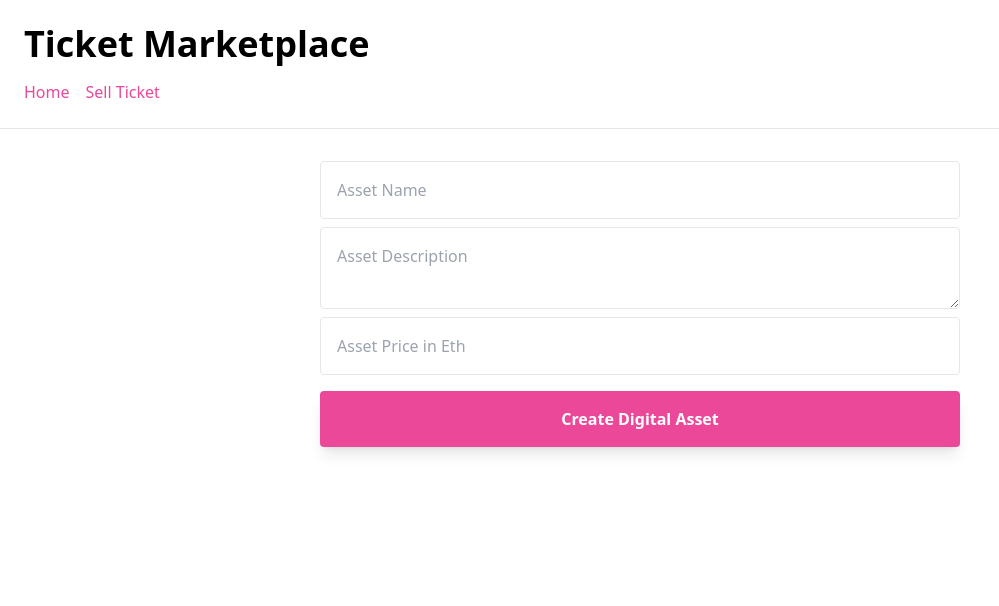
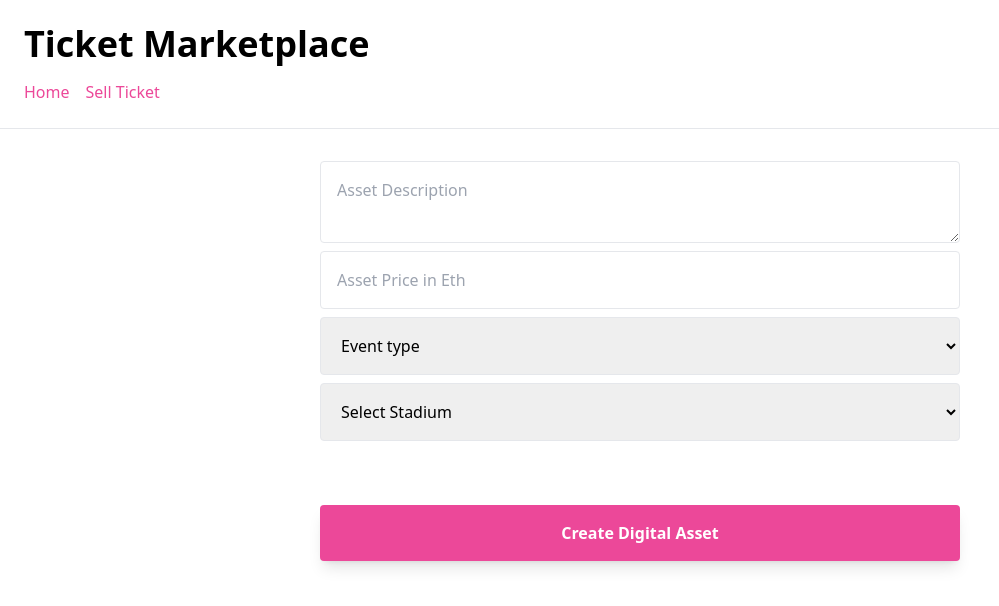
Before and after one commit to EmperorRP/hacknitp-CryptoCoolDudes, a Next.js app: page /sell-ticket in a window 1280 px wide. Shown: the top 606 px of the page, without its empty margins (0-999 px from the left). Built offline with nearby package versions, Linux system fonts and the light colour scheme; what ipfs-http-client would draw is missing.

Commit message:
Updated input with addition of select menu, also made necesarry changes

```diff
--- a/pages/index.js
+++ b/pages/index.js
@@ -27,7 +27,8 @@ export default function Home() {
     const tokenContract = new ethers.Contract(nftaddress, NFT.abi, provider)
     const marketContract = new ethers.Contract(nftmarketaddress, Market.abi, provider)
     const data = await marketContract.fetchTickets()
-
+    const eventTypeArr = ["Sports", "Movie", "Leisure"]
+    const stadiumArr = ["JN Stadium", "Arun Jaitley Stadium"]
     const items = await Promise.all(data.map(async i => {
       const tokenUri = await tokenContract.tokenURI(i.tokenId)
       const meta = await axios.get(tokenUri)
@@ -37,9 +38,10 @@ export default function Home() {
         itemId: i.ticketId.toNumber(),
         seller: i.seller,
         owner: i.owner,
-        image: meta.data.image,
         name: meta.data.name,
         description: meta.data.description,
+        eventType: eventTypeArr[meta.data.eventType-1],
+        stadium: stadiumArr[meta.data.stadium-1],
       }
       return item
     }))
@@ -69,7 +71,17 @@ export default function Home() {
             nfts.map((nft, i) => (
               <div key={i} className="border shadow rounded-xl overflow-hidden">
                 <div className="p-4">
-                  <p style={{ height: '0px' }} className="text-2xl font-semibold">{nft.name}</p>
+                  <p style={{ height: '0px' }} className="text-2xl font-semibold">{nft.description}</p>
+                  <div style={{ height: '20px', overflow: 'hidden' }}>
+                  </div>
+                </div>
+                <div className="p-4">
+                  <p style={{ height: '0px' }} className="text-2xl font-semibold">{nft.eventType}</p>
+                  <div style={{ height: '20px', overflow: 'hidden' }}>
+                  </div>
+                </div>
+                <div className="p-4">
+                  <p style={{ height: '0px' }} className="text-2xl font-semibold">{nft.stadium}</p>
                   <div style={{ height: '20px', overflow: 'hidden' }}>
                   </div>
                 </div>
--- a/pages/sell-ticket.js
+++ b/pages/sell-ticket.js
@@ -1,77 +1,80 @@
-import { useState } from 'react'
-import { ethers } from 'ethers'
-import { create as ipfsHttpClient } from 'ipfs-http-client'
-import { useRouter } from 'next/router'
-import Web3Modal from 'web3modal'
+import { useState } from "react";
+import { ethers } from "ethers";
+import { create as ipfsHttpClient } from "ipfs-http-client";
+import { useRouter } from "next/router";
+import Web3Modal from "web3modal";
 
-const client = ipfsHttpClient('https://ipfs.infura.io:5001/api/v0')
+const client = ipfsHttpClient("https://ipfs.infura.io:5001/api/v0");
 
-import {
-  nftaddress, nftmarketaddress
-} from '../config'
+import { nftaddress, nftmarketaddress } from "../config";
 
-import NFT from '../artifacts/contracts/NFT.sol/NFT.json'
-import Market from '../artifacts/contracts/TicketMarket.sol/TicketMarket.json'
+import NFT from "../artifacts/contracts/NFT.sol/NFT.json";
+import Market from "../artifacts/contracts/TicketMarket.sol/TicketMarket.json";
 
 export default function CreateItem() {
-  const [fileUrl, setFileUrl] = useState(null)
-  const [formInput, updateFormInput] = useState({ price: '', name: '', description: '' })
-  const router = useRouter()
+  const [fileUrl, setFileUrl] = useState(null);
+  const [formInput, updateFormInput] = useState({
+    price: "",
+    description: "",
+    eventType: "",
+    stadium: "",
+  });
+  const router = useRouter();
 
   async function createMarket() {
-    const { name, description, price } = formInput
-    if (!name || !description || !price) return
+    const { description, price, eventType, stadium } = formInput;
+    if (!price || !description || !eventType.match(/^[0-9]+$/) || !stadium.match(/^[0-9]+$/)) return;
     /* first, upload to IPFS */
+    console.log("Yes")
     const data = JSON.stringify({
-      name, description, image: fileUrl
-    })
+      description,
+      eventType,
+      stadium,
+    });
     try {
-      const added = await client.add(data)
-      const url = `https://ipfs.infura.io/ipfs/${added.path}`
+      const added = await client.add(data);
+      const url = `https://ipfs.infura.io/ipfs/${added.path}`;
       /* after file is uploaded to IPFS, pass the URL to save it on Polygon */
-      createSale(url)
+      createSale(url);
     } catch (error) {
-      console.log('Error uploading file: ', error)
+      console.log("Error uploading file: ", error);
     }
   }
 
   async function createSale(url) {
-    const web3Modal = new Web3Modal()
-    const connection = await web3Modal.connect()
-    const provider = new ethers.providers.Web3Provider(connection)
-    const signer = provider.getSigner()
+    const web3Modal = new Web3Modal();
+    const connection = await web3Modal.connect();
+    const provider = new ethers.providers.Web3Provider(connection);
+    const signer = provider.getSigner();
 
     /* next, create the item */
-    let contract = new ethers.Contract(nftaddress, NFT.abi, signer)
-    let transaction = await contract.createToken(url)
-    let tx = await transaction.wait()
-    let event = tx.events[0]
-    let value = event.args[2]
-    let tokenId = value.toNumber()
+    let contract = new ethers.Contract(nftaddress, NFT.abi, signer);
+    let transaction = await contract.createToken(url);
+    let tx = await transaction.wait();
+    let event = tx.events[0];
+    let value = event.args[2];
+    let tokenId = value.toNumber();
 
-    const price = ethers.utils.parseUnits(formInput.price, 'ether')
+    const price = ethers.utils.parseUnits(formInput.price, "ether");
 
     /* then list the item for sale on the marketplace */
-    contract = new ethers.Contract(nftmarketaddress, Market.abi, signer)
-    let listingPrice = await contract.getListingFee()
-    listingPrice = listingPrice.toString()
+    contract = new ethers.Contract(nftmarketaddress, Market.abi, signer);
+    let listingPrice = await contract.getListingFee();
+    listingPrice = listingPrice.toString();
 
-    transaction = await contract.createMarketItem(nftaddress, price, tokenId, { value: listingPrice })
-    await transaction.wait()
-    router.push('/')
+    transaction = await contract.createMarketItem(nftaddress, price, tokenId, {
+      value: listingPrice,
+    });
+    await transaction.wait();
+    router.push("/");
   }
 
   return (
     <div className="flex justify-center">
       <div className="w-1/2 flex flex-col pb-12">
-        <input
-          placeholder="Asset Name"
-          className="mt-8 border rounded p-4"
-          onChange={e => updateFormInput({ ...formInput, name: e.target.value })}
-        />
         <textarea
           placeholder="Asset Description"
-          className="mt-2 border rounded p-4"
+          className="mt-8 border rounded p-4"
           onChange={e => updateFormInput({ ...formInput, description: e.target.value })}
         />
         <input
@@ -79,10 +82,36 @@ export default function CreateItem() {
           className="mt-2 border rounded p-4"
           onChange={e => updateFormInput({ ...formInput, price: e.target.value })}
         />
-        <button onClick={createMarket} className="font-bold mt-4 bg-pink-500 text-white rounded p-4 shadow-lg">
+        <div class="flex justify-center">
+          <div class="w-full flex flex-col pb-2">
+            <select class="mt-2 border rounded p-4 focus:text-gray-700 focus:bg-white focus:border-blue-600 focus:outline-none"
+            onChange={e => updateFormInput({ ...formInput, eventType: e.target.value })}>
+              <option selected>Event type</option>
+              <option value="1">Sports</option>
+              <option value="2">Movie</option>
+              <option value="3">Leisure</option>
+            </select>
+          </div>
+        </div>
+
+        <div class="flex justify-center">
+          <div class="w-full flex flex-col pb-12">
+            <select class="border rounded p-4 focus:text-gray-700 focus:bg-white focus:border-blue-600 focus:outline-none"
+            onChange={e => updateFormInput({ ...formInput, stadium: e.target.value })}>
+              <option selected>Select Stadium</option>
+              <option value="1">JN Stadium</option>
+              <option value="2">Arun Jaitley Stadium</option>
+            </select>
+          </div>
+        </div>
+
+        <button
+          onClick={createMarket}
+          className="font-bold mt-4 bg-pink-500 text-white rounded p-4 shadow-lg"
+        >
           Create Digital Asset
         </button>
       </div>
     </div>
-  )
+  );
 }
```
